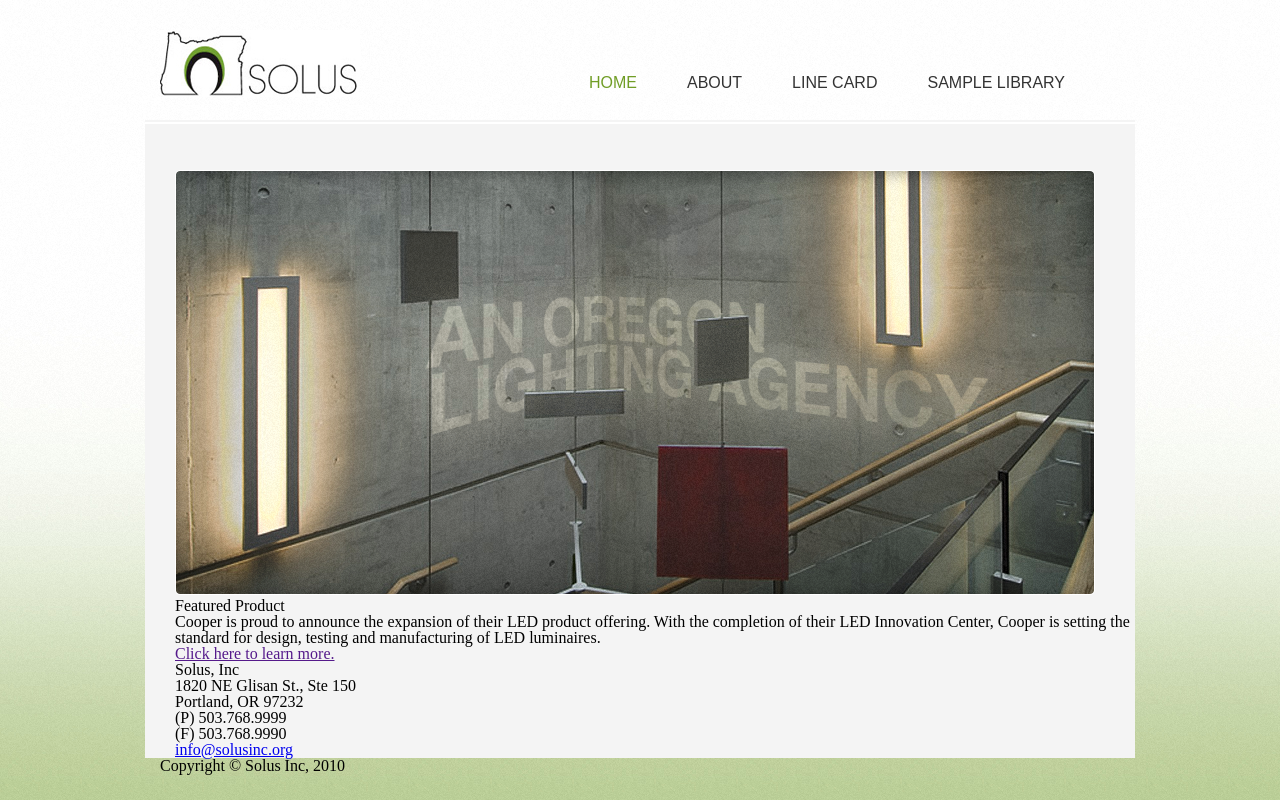
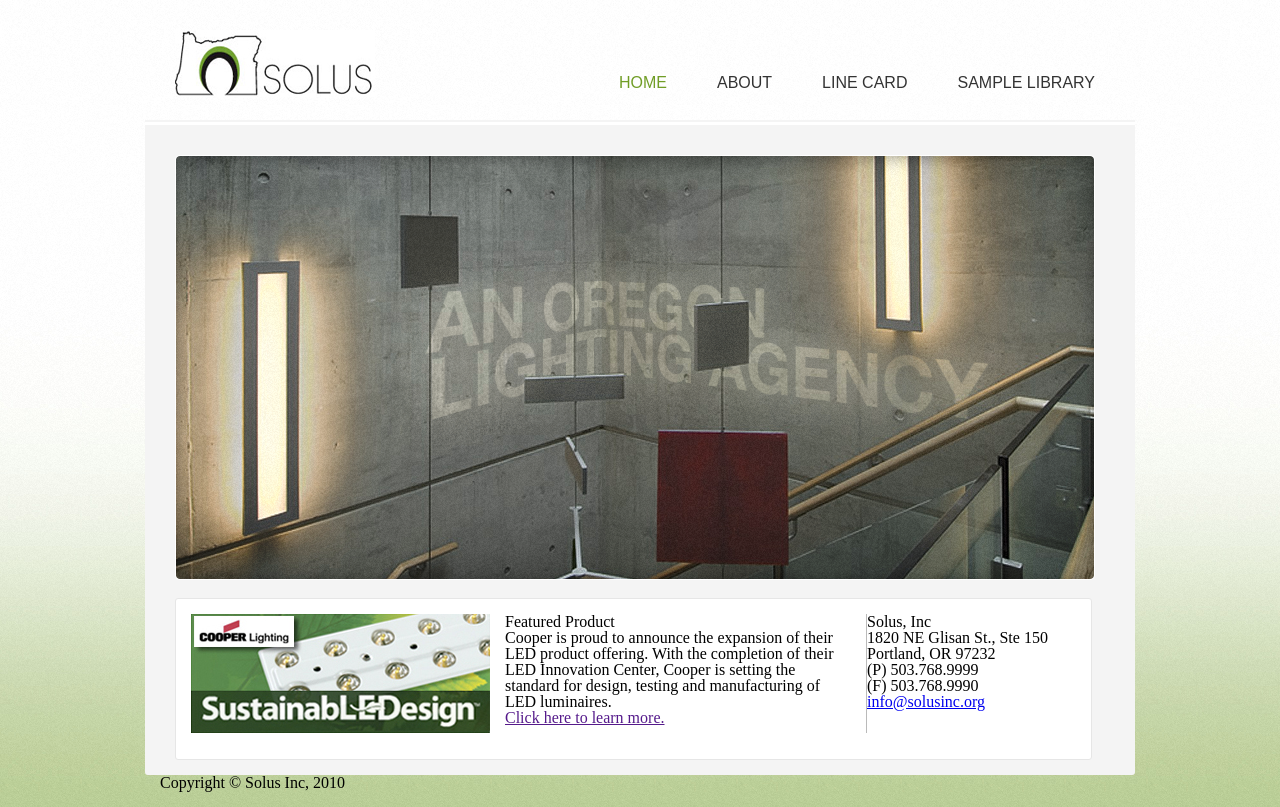
Before and after one commit to benjaminfisher/solus, a PHP site: page / in a window 1280 px wide. Run offline with PHP 8.4, Linux system fonts and the light colour scheme.

Commit message:
Added Cooper-Lighting image. Added MetaPro font files.

```diff
--- a/index.html
+++ b/index.html
@@ -6,7 +6,7 @@
 
 	<link rel="stylesheet" href="stylesheets/screen.css" media="screen, projection" rel="stylesheet" />
 </head>
-<body>
+<body class="home">
 	<header>
 		<h1>Solus</h1>
 		<nav>
@@ -20,9 +20,10 @@
 	</header>
 
 	<div class="content">
-		<img class="hero" src="" alt="" />
+		<img class="hero" src="assets/homepage_image.png" alt="hero image" />
+		<div>
 			<section class="feature">
-			<img src="assets/homepage_image.png" alt="Cooper Lighting" />
+				<img src="assets/cooper_lighting.jpg" alt="Cooper Lighting" />
 				<h2>Featured Product</h2>
 				<p>Cooper is proud to announce the expansion of their LED product offering. With the completion of their LED Innovation Center, Cooper is setting the standard for design, testing and manufacturing of LED luminaires. </p>
 				<a href="">Click here to learn more.</a>
@@ -35,6 +36,7 @@
 				<p>(F) 503.768.9990</p>
 				<a href="mailto:info@solusinc.org">info@solusinc.org</a>
 			</section>
+		</div>
 	</div><!--End Content Div -->
 
 	<footer>
--- a/sass/_footer.scss
+++ b/sass/_footer.scss
@@ -2,4 +2,5 @@
 
 footer{
   @include body_center;
+
 }
--- a/sass/_global.scss
+++ b/sass/_global.scss
@@ -1,4 +1,6 @@
 @import "compass/reset", "mixins", "variables";
+
+@include font-face("Meta-Pro", font-files("fonts/MetaPro-Normal.otf", "fonts/MetaPro-Book.otf"));
 
 *{
   position:relative;
@@ -10,10 +12,11 @@
 
  div.content{
    @include body_center;
+   @include border-bottom-radius(3px);
 
    background:$light_grey;
-   border-top: 2px solid #FFF;
+   border-top: 3px solid #FFF;
    clear:both;
-   padding:30px 0 0 30px;
+   padding:30px 0 15px 30px;
  }
 }
--- a/sass/_header.scss
+++ b/sass/_header.scss
@@ -12,6 +12,7 @@
     color:rgba(0,0,0,0);
     height:67px;
     float:left;
+    left:15px;
     line-height:0px;
     top: 30px;
     width:200px;
@@ -21,13 +22,12 @@
     bottom:-75px;
     height:inherit;
     position:absolute;
-    right:70px;
+    right:40px;
 
     ul{
       height:inherit;
       li{
         float:left;
-        font-family: arial, sans-serif;
         padding-left:50px;
         text-transform:uppercase;
 
@@ -35,6 +35,7 @@
 
         a{
           color: #333;
+          font-family: MetaPro, arial, sans-serif;
           text-decoration:none;
 
           &:hover, &:active{ color: $solus_green; }
--- a/sass/screen.scss
+++ b/sass/screen.scss
@@ -4,3 +4,30 @@
  * <link href="/stylesheets/screen.css" media="screen, projection" rel="stylesheet" type="text/css" /> */
 
 @import "compass/reset", "compass/css3", "global", "header", "footer";
+
+// Home page styles
+.home div.content {
+  div{
+    @include border-radius(3px);
+
+    background: white;
+    border: 1px solid #e6e6e6;
+    height:145px;
+    margin-top:15px;
+    padding:15px 0 0 15px;
+    width:900px;
+
+    section.feature{
+      border-right: 1px solid #bababa;
+      float:left;
+      padding-right:15px;
+      width: 660px;
+
+      img{
+        float:left;
+        margin-right:15px;
+      }
+    } // End feature section styles
+  }
+}
+// End home page styles
--- a/stylesheets/screen.css
+++ b/stylesheets/screen.css
@@ -132,25 +132,42 @@
   display: block;
 }
 
-/* line 3, ../sass/_global.scss */
+@font-face {
+  font-family: "Meta-Pro";
+  src: url('/stylesheets/fonts/fonts/MetaPro-Normal.otf') format('"fonts/MetaPro-Book.otf"');
+}
+
+/* line 5, ../sass/_global.scss */
 * {
   position: relative;
 }
 
-/* line 6, ../sass/_global.scss */
+/* line 8, ../sass/_global.scss */
 body {
   background: transparent url(images/background.jpg) 0 0 repeat-x;
   height: 100%;
   width: 100%;
 }
-/* line 11, ../sass/_global.scss */
+/* line 13, ../sass/_global.scss */
 body div.content {
   margin: 0 auto;
   width: 960px;
+  -moz-border-radius-bottomleft: 3px;
+  -webkit-border-bottom-left-radius: 3px;
+  -o-border-bottom-left-radius: 3px;
+  -ms-border-bottom-left-radius: 3px;
+  -khtml-border-bottom-left-radius: 3px;
+  border-bottom-left-radius: 3px;
+  -moz-border-radius-bottomright: 3px;
+  -webkit-border-bottom-right-radius: 3px;
+  -o-border-bottom-right-radius: 3px;
+  -ms-border-bottom-right-radius: 3px;
+  -khtml-border-bottom-right-radius: 3px;
+  border-bottom-right-radius: 3px;
   background: #f4f4f4;
-  border-top: 2px solid #FFF;
+  border-top: 3px solid #FFF;
   clear: both;
-  padding: 30px 0 0 30px;
+  padding: 30px 0 15px 30px;
 }
 
 /* line 17, C:/Ruby192/lib/ruby/gems/1.9.1/gems/compass-0.11.7/frameworks/compass/stylesheets/compass/reset/_utilities.scss */
@@ -218,25 +235,42 @@
   display: block;
 }
 
-/* line 3, ../sass/_global.scss */
+@font-face {
+  font-family: "Meta-Pro";
+  src: url('/stylesheets/fonts/fonts/MetaPro-Normal.otf') format('"fonts/MetaPro-Book.otf"');
+}
+
+/* line 5, ../sass/_global.scss */
 * {
   position: relative;
 }
 
-/* line 6, ../sass/_global.scss */
+/* line 8, ../sass/_global.scss */
 body {
   background: transparent url(images/background.jpg) 0 0 repeat-x;
   height: 100%;
   width: 100%;
 }
-/* line 11, ../sass/_global.scss */
+/* line 13, ../sass/_global.scss */
 body div.content {
   margin: 0 auto;
   width: 960px;
+  -moz-border-radius-bottomleft: 3px;
+  -webkit-border-bottom-left-radius: 3px;
+  -o-border-bottom-left-radius: 3px;
+  -ms-border-bottom-left-radius: 3px;
+  -khtml-border-bottom-left-radius: 3px;
+  border-bottom-left-radius: 3px;
+  -moz-border-radius-bottomright: 3px;
+  -webkit-border-bottom-right-radius: 3px;
+  -o-border-bottom-right-radius: 3px;
+  -ms-border-bottom-right-radius: 3px;
+  -khtml-border-bottom-right-radius: 3px;
+  border-bottom-right-radius: 3px;
   background: #f4f4f4;
-  border-top: 2px solid #FFF;
+  border-top: 3px solid #FFF;
   clear: both;
-  padding: 30px 0 0 30px;
+  padding: 30px 0 15px 30px;
 }
 
 /* line 3, ../sass/_header.scss */
@@ -253,25 +287,25 @@
   color: rgba(0, 0, 0, 0);
   height: 67px;
   float: left;
+  left: 15px;
   line-height: 0px;
   top: 30px;
   width: 200px;
 }
-/* line 20, ../sass/_header.scss */
+/* line 21, ../sass/_header.scss */
 header nav {
   bottom: -75px;
   height: inherit;
   position: absolute;
-  right: 70px;
+  right: 40px;
 }
-/* line 26, ../sass/_header.scss */
+/* line 27, ../sass/_header.scss */
 header nav ul {
   height: inherit;
 }
-/* line 28, ../sass/_header.scss */
+/* line 29, ../sass/_header.scss */
 header nav ul li {
   float: left;
-  font-family: arial, sans-serif;
   padding-left: 50px;
   text-transform: uppercase;
 }
@@ -282,9 +316,10 @@
 /* line 36, ../sass/_header.scss */
 header nav ul li a {
   color: #333;
+  font-family: MetaPro, arial, sans-serif;
   text-decoration: none;
 }
-/* line 40, ../sass/_header.scss */
+/* line 41, ../sass/_header.scss */
 header nav ul li a:hover, header nav ul li a:active {
   color: #709d26;
 }
@@ -294,3 +329,31 @@
   margin: 0 auto;
   width: 960px;
 }
+
+/* line 10, ../sass/screen.scss */
+.home div.content div {
+  -moz-border-radius: 3px;
+  -webkit-border-radius: 3px;
+  -o-border-radius: 3px;
+  -ms-border-radius: 3px;
+  -khtml-border-radius: 3px;
+  border-radius: 3px;
+  background: white;
+  border: 1px solid #e6e6e6;
+  height: 145px;
+  margin-top: 15px;
+  padding: 15px 0 0 15px;
+  width: 900px;
+}
+/* line 20, ../sass/screen.scss */
+.home div.content div section.feature {
+  border-right: 1px solid #bababa;
+  float: left;
+  padding-right: 15px;
+  width: 660px;
+}
+/* line 26, ../sass/screen.scss */
+.home div.content div section.feature img {
+  float: left;
+  margin-right: 15px;
+}
```
Also changed, not shown: assets/cooper_lighting.jpg (added), stylesheets/fonts/MetaPro-Black.otf (added), stylesheets/fonts/MetaPro-BlackItalic.otf (added), stylesheets/fonts/MetaPro-Bold.otf (added), stylesheets/fonts/MetaPro-BoldItalic.otf (added), stylesheets/fonts/MetaPro-Book.otf (added), stylesheets/fonts/MetaPro-BookItalic.otf (added), stylesheets/fonts/MetaPro-Medium.otf (added), stylesheets/fonts/MetaPro-MediumItalic.otf (added), stylesheets/fonts/MetaPro-Normal.otf (added), stylesheets/fonts/MetaPro-NormalItalic.otf (added). Lines whose indentation alone changed are shown as unchanged.
